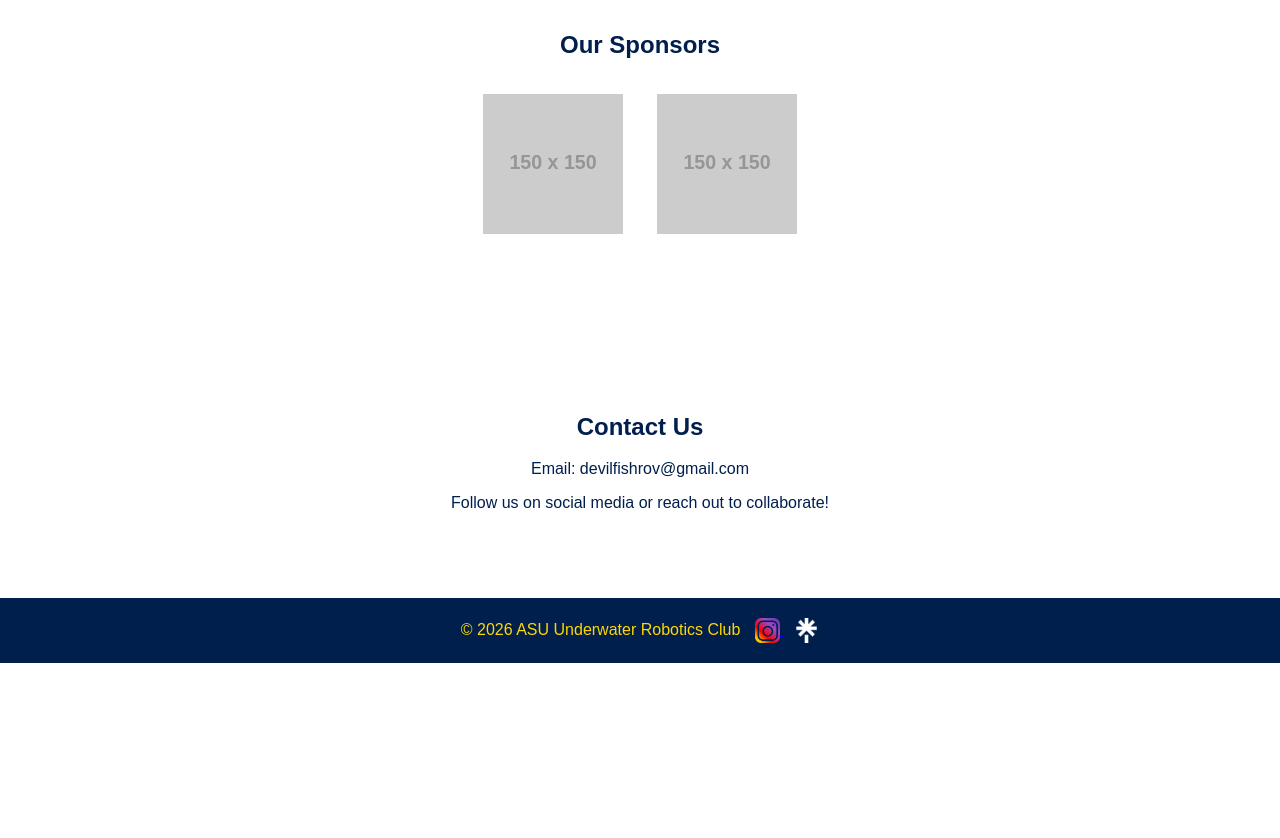
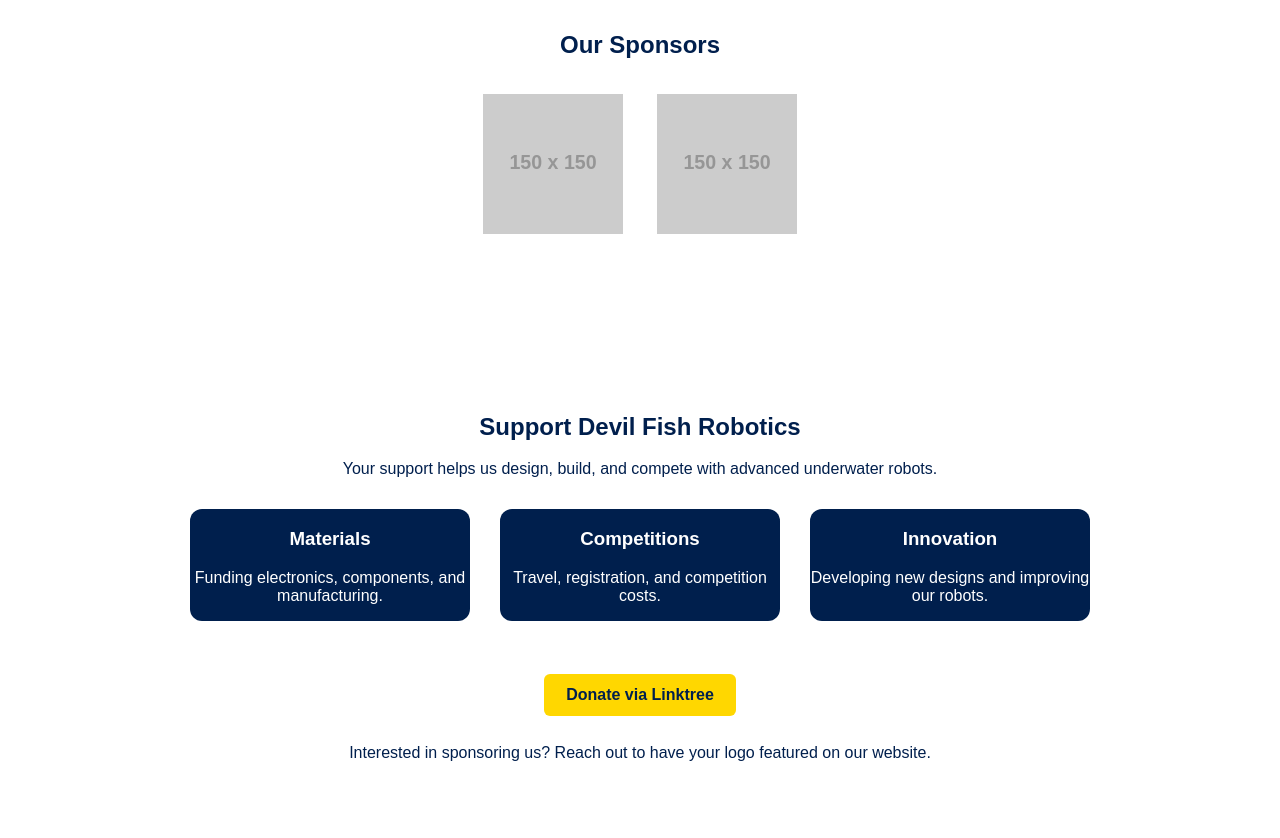
Before and after one commit to DevilFishRobotics-ASU/DevilFishRobotics.github.io, a plain HTML site: page index.html in a window 1280 px wide. Shown: the part 1962-2800 px from the top of the page. Before the commit the page ends 2625 px from the top, so only its background shows below. Drawn offline with Linux system fonts and the light colour scheme; placeholder pictures from the web are drawn by us.

Commit message:
Update index.html

```diff
--- a/index.html
+++ b/index.html
@@ -94,7 +94,7 @@
 }
 
 /* PROJECT CARDS */
-.projects {
+.projects, .donate-cards {
   display: flex;
   flex-wrap: wrap;
   justify-content: center;
@@ -148,6 +148,11 @@
   margin-left: 10px;
   vertical-align: middle;
 }
+
+.footer-icons img:hover {
+  transform: scale(1.2);
+  transition: 0.2s;
+}
 </style>
 </head>
 
@@ -155,7 +160,7 @@
 
 <!-- NAV -->
 <nav>
-  <div class="DFR logo">
+  <div class="logo">
     <img src="DFR logo.webp" alt="Club Logo">
     <strong style="color:white;">Devil Fish Robotics</strong>
   </div>
@@ -165,6 +170,7 @@
     <a href="#projects">Projects</a>
     <a href="#video">Demo</a>
     <a href="#sponsors">Sponsors</a>
+    <a href="#donate">Donate</a>
     <a href="#contact">Contact</a>
   </div>
 </nav>
@@ -175,6 +181,7 @@
   <p>Designing and building autonomous underwater robots</p>
   <a href="#projects" class="button">View Projects</a>
   <a href="#contact" class="button">Contact Us</a>
+  <a href="#donate" class="button">Donate</a>
 </div>
 
 <!-- ABOUT -->
@@ -218,17 +225,52 @@
   </div>
 </section>
 
+<!-- DONATE -->
+<section id="donate" class="fade">
+  <h2>Support Devil Fish Robotics</h2>
+
+  <p>
+    Your support helps us design, build, and compete with advanced underwater robots.
+  </p>
+
+  <div class="donate-cards">
+    <div class="card">
+      <h3>Materials</h3>
+      <p>Funding electronics, components, and manufacturing.</p>
+    </div>
+
+    <div class="card">
+      <h3>Competitions</h3>
+      <p>Travel, registration, and competition costs.</p>
+    </div>
+
+    <div class="card">
+      <h3>Innovation</h3>
+      <p>Developing new designs and improving our robots.</p>
+    </div>
+  </div>
+
+  <div style="margin-top:30px;">
+    <a href="https://linktr.ee/devilfishROV" target="_blank" class="button">
+      Donate via Linktree
+    </a>
+  </div>
+
+  <p style="margin-top:20px;">
+    Interested in sponsoring us? Reach out to have your logo featured on our website.
+  </p>
+</section>
+
 <!-- CONTACT -->
 <section id="contact" class="fade">
   <h2>Contact Us</h2>
-  <p>Email: devilfishrov@gmail.com</p>
+  <p>Email: underwaterrobotics@asu.edu</p>
   <p>Follow us on social media or reach out to collaborate!</p>
 </section>
 
 <!-- FOOTER -->
 <footer>
   © 2026 ASU Underwater Robotics Club
-
   <span class="footer-icons">
     <a href="https://www.instagram.com/devilfishrov/?hl=en" target="_blank">
       <img src="instagram logo.webp" alt="Instagram">
```
